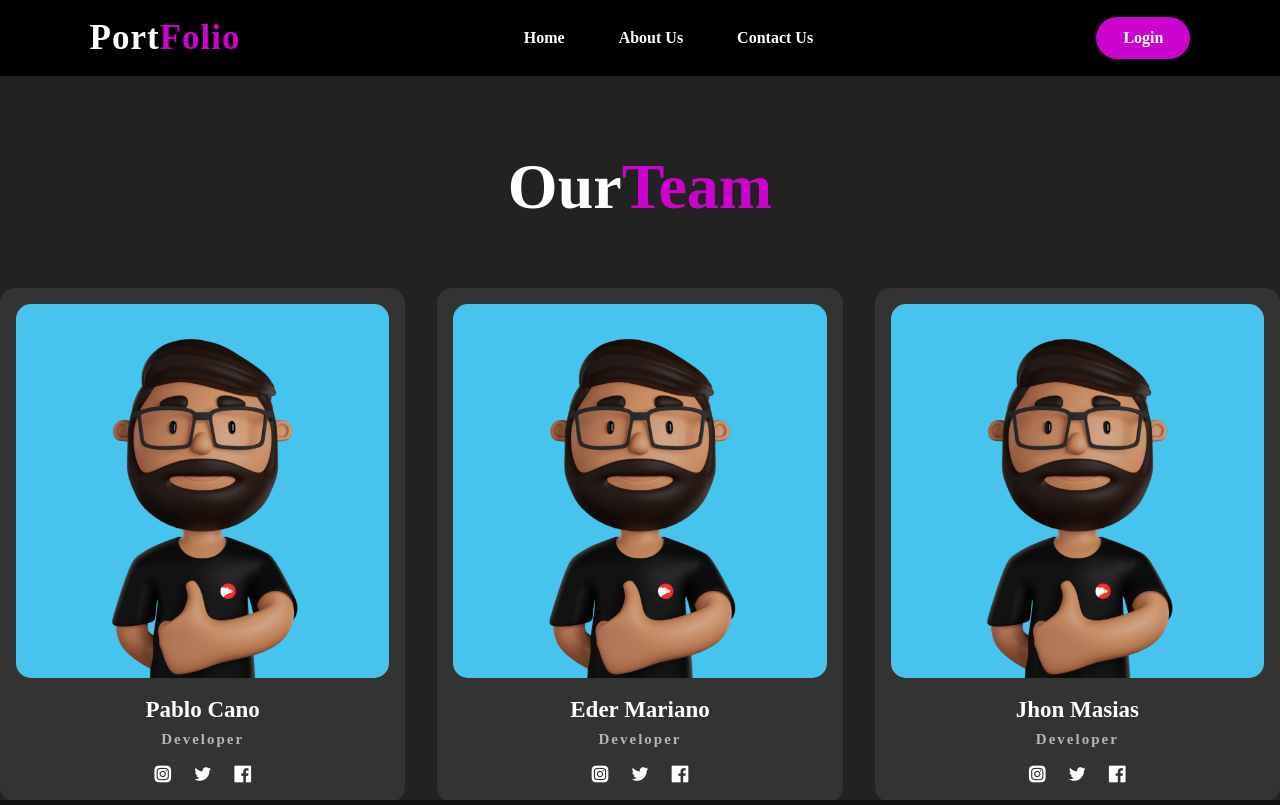
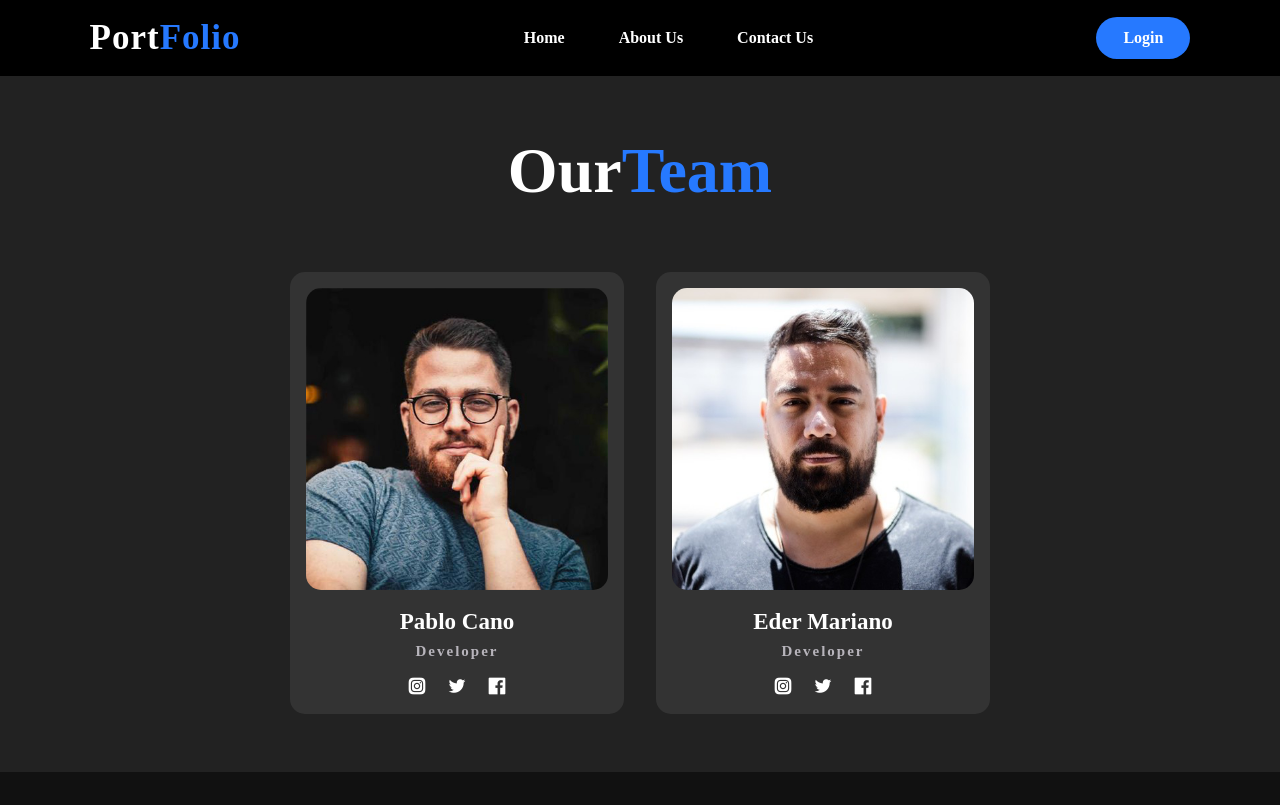
Before and after one commit to pablocanoguerrero/frontend-pablo, a plain HTML site: page pages/ourteam.html in a window 1280 px wide. Shown: the top 805 px of the page. Drawn offline with nearby package versions, Linux system fonts and the light colour scheme.

Commit message:
changes to the team images, modification of the colour and background of home, I modify all the CSS chabge what you asked me

```diff
--- a/css/style-contact.css
+++ b/css/style-contact.css
@@ -1,3 +1,8 @@
+body {
+  background: #222;
+  color: #fff;
+}
+
 .contact {
   position: relative;
   width: 100%;
@@ -25,7 +30,7 @@
 }
 
 .contact-form form input,
-form textarea {
+.contact-form form textarea {
   width: 100%;
   padding: 20px;
   border: none;
@@ -44,7 +49,7 @@ form textarea {
 
 .contact-form form .send {
   display: inline-block;
-  background: rgb(204, 3, 204);
+  background: rgb(38, 121, 255);
   font-size: 18px;
   font-weight: 600;
   border-radius: 30px;
--- a/css/style-index.css
+++ b/css/style-index.css
@@ -1,3 +1,8 @@
+body {
+  background: #222;
+  color: #fff;
+}
+
 .content {
   position: relative;
   width: 100%;
@@ -19,13 +24,13 @@ h3 {
 }
 
 h4 {
-  color: #fcfc;
+  color: rgba(195, 203, 255, 0.8);
   letter-spacing: 2px;
   font-size: 20px;
 }
 
 .newsbtn {
-  background-color: rgb(204, 3, 204);
+  background-color: rgb(38, 121, 255);
   color: #fff;
   text-decoration: none;
   border: 2px solid transparent;
--- a/css/style-mymonthlybudget.css
+++ b/css/style-mymonthlybudget.css
@@ -0,0 +1,4 @@
+body {
+  background: #222;
+  color: #fff;
+}
--- a/css/style-ourteam.css
+++ b/css/style-ourteam.css
@@ -1,7 +1,13 @@
+body {
+  background: #222;
+  color: #fff;
+}
+
 .team {
   position: relative;
   width: 100%;
-  height: 100vh;
+  /* This is the space between the title and the menu */
+  height: 87vh;
   display: flex;
   align-items: center;
   justify-content: center;
@@ -9,7 +15,8 @@
 }
 .team-content {
   width: 100%;
-  max-width: 1350px;
+  /* This is the size of the image */
+  max-width: 700px;
   margin: 0 auto;
   display: grid;
   grid-template-columns: repeat(auto-fit, minmax(150px, auto));
--- a/css/style-user.css
+++ b/css/style-user.css
@@ -1,3 +1,8 @@
+body {
+  background: #222;
+  color: #fff;
+}
+
 .box {
   position: relative;
   width: 100%;
@@ -32,12 +37,13 @@
 .box input[type="submit"] {
   border: none;
   outline: none;
-  background: rgb(204, 3, 204);
+  background: rgb(38, 121, 255);
   padding: 8px 20px;
   border-radius: 10px;
   font-size: 14px;
   font-weight: bold;
   letter-spacing: 1px;
+  color: #fff;
 }
 
 .box input[type="submit"] {
--- a/css/style.css
+++ b/css/style.css
@@ -5,16 +5,15 @@
 }
 
 body {
-  background-color: #222;
-  color: #fff;
   display: flex;
   flex-direction: column;
   min-height: 100vh;
 }
 
-.menu {
+.menu-hero {
   height: 100vh;
   width: 100%;
+  background-image: url(../img/backgraund.jpg);
 }
 
 nav {
@@ -37,7 +36,7 @@ nav {
 }
 
 span {
-  color: rgb(204, 3, 204);
+  color: rgb(38, 121, 255);
 }
 
 nav ul li {
@@ -54,12 +53,12 @@ nav ul li a {
 }
 
 nav ul li a:hover {
-  color: rgb(204, 3, 204);
+  color: rgb(38, 121, 255);
   transition: 0.4;
 }
 
 .btn {
-  background-color: rgb(204, 3, 204);
+  background-color: rgb(38, 121, 255);
   color: #fff;
   text-decoration: none;
   border: 2px solid transparent;
@@ -100,7 +99,7 @@ footer p:nth-child(1) {
   display: flex;
   align-items: center;
   justify-content: center;
-  background: rgb(204, 3, 204);
+  background: rgb(38, 121, 255);
   border-radius: 50%;
   margin: 22px 10px;
   color: #fff;
--- a/pages/ourteam.html
+++ b/pages/ourteam.html
@@ -31,7 +31,7 @@
 
         <div class="team-content">
           <div class="box">
-            <img src="../css/img/01.png" />
+            <img src="../img/pablo.jpeg" />
             <h3>Pablo Cano</h3>
             <h5>Developer</h5>
             <div class="icons">
@@ -42,19 +42,8 @@
           </div>
 
           <div class="box">
-            <img src="../css/img/01.png" />
+            <img src="../img/eder.jpeg" />
             <h3>Eder Mariano</h3>
-            <h5>Developer</h5>
-            <div class="icons">
-              <a href="#"><i class="uil uil-instagram-alt"></i></a>
-              <a href="#"><i class="uil uil-twitter"></i></a>
-              <a href="#"><i class="uil uil-facebook"></i></a>
-            </div>
-          </div>
-
-          <div class="box">
-            <img src="../css/img/01.png" />
-            <h3>Jhon Masias</h3>
             <h5>Developer</h5>
             <div class="icons">
               <a href="#"><i class="uil uil-instagram-alt"></i></a>
```
Also changed, not shown: Index.html (+2 -2 lines), css/img/01.png (deleted), img/backgraund.jpg (added), img/eder.jpeg (added), img/pablo.jpeg (added).
